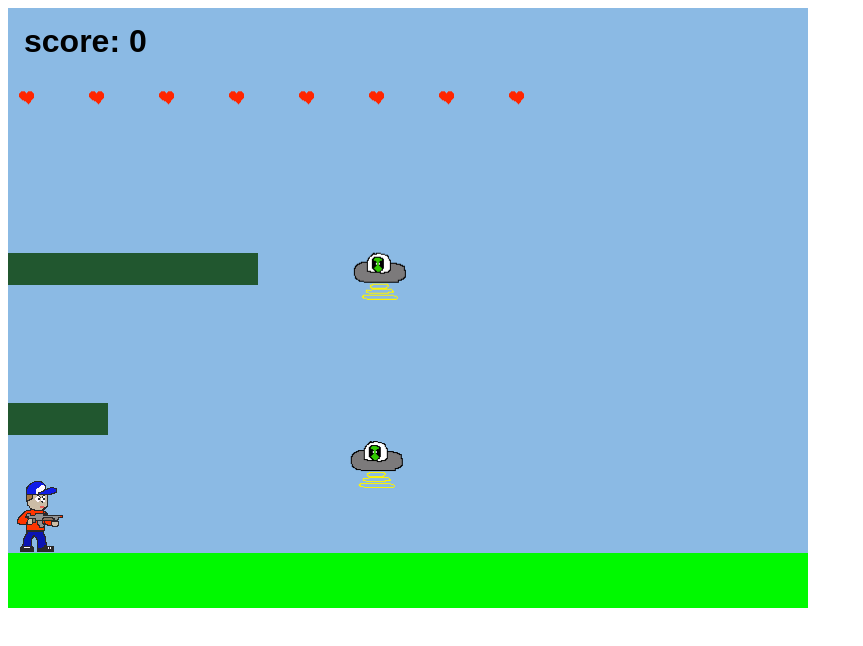
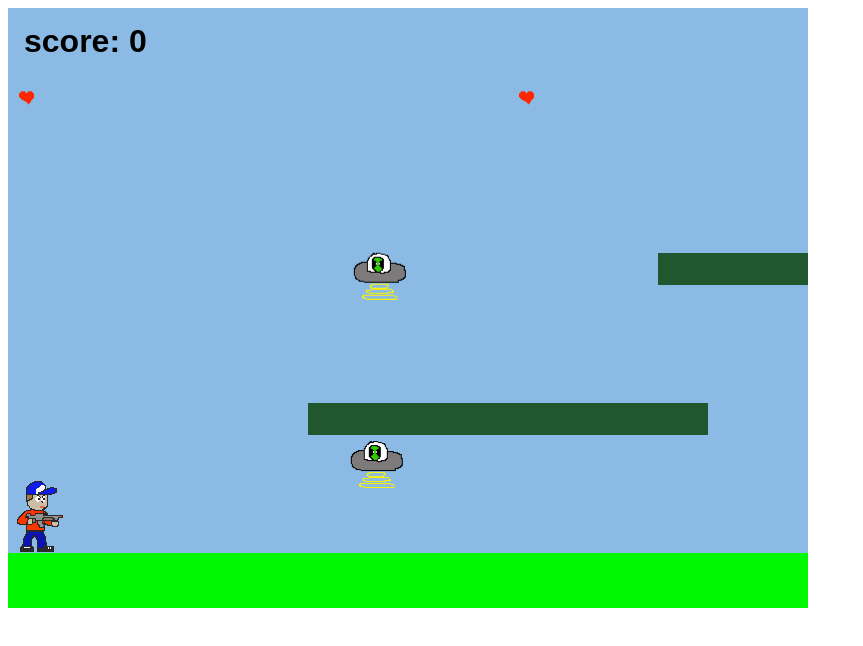
Before and after one commit to Jcook894/Side_Scroller_game, a plain HTML site: page index.html in a window 1280 px wide. Shown: the whole page, without its empty margins (0-863 px from the left). Drawn offline with Linux system fonts and the light colour scheme.

Commit message:
Working on adding multiple platforms to the canvas.

```diff
--- a/js/game.js
+++ b/js/game.js
@@ -43,9 +43,13 @@ var gameState = {
     grass.scale.setTo(2,12);
     grass.body.immovable = true;
 
-    var ledge = platforms.create(-300, 400, 'platform');
+    var ledge = platforms.create(300, 400, 'platform');
     ledge.body.immovable = true;
-    ledge = platforms.create(-150, 250, 'platform');
+
+    ledge = platforms.create(650, 250, 'platform');
+    ledge.body.immovable = true;
+
+    ledge = platforms.create(850, 200, 'platform');
     ledge.body.immovable = true;
 
     //Creates the player an puts it on the canvas.
@@ -89,8 +93,8 @@ var gameState = {
 
 
 //loops the hearts and appends them to the page, with a space of 70px between each other.
-    for(var i = 0; i < 8; i++){
-      var heart = hearts.create(i * 70, 0, 'heart');
+    for(var i = 0; i < 20; i++){
+      var heart = hearts.create(i * 500, 0, 'heart');
 
 //Makes the hearts float down the canvas.
       heart.body.gravity.y = 6;
@@ -122,30 +126,11 @@ var gameState = {
          ufos.body.collideWorldBounds = true;
          ufos.frame = game.rnd.integerInRange(0,36);
        }
-     }
+     };
 
-//Adds Aliens to the canvas and gives them movement.
-/*function updateAlien(){
-
-  aliens = game.add.group();
-  aliens.enableBody = true;
-  for(var i = 0; i < 5; i++){
-    var create = aliens.create(game.world.randomX, game.world.randomX, 'aliens')
-
-    create.name = "alien" + create;
-    create.body.collideWorldBounds = true;
-    create.body.velocity.setTo(10 + Math.random() * 40, 10 + Math.random() * 40);
-  }
-}*/
-
-
-  //game.time.events.repeat(Phaser.Timer.SECOND * 3, 20, updateAlien, this);
   },
 
   update: function(){
-
-
-    //game.physics.arcade.collide(player, aliens);
 
     // Basically an event listener for the keys.
 
@@ -227,7 +212,7 @@ game.physics.arcade.overlap(player, aliens, enemyCollision, null, this);
   };
 
   function enemyCollision(player, bullet){
-    bullet.kill();
+
     player.kill();
     score -= 100;
   }
```
Also changed, not shown: index.html (+0 -3 lines).
